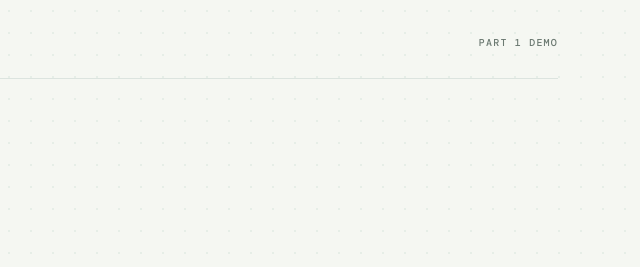
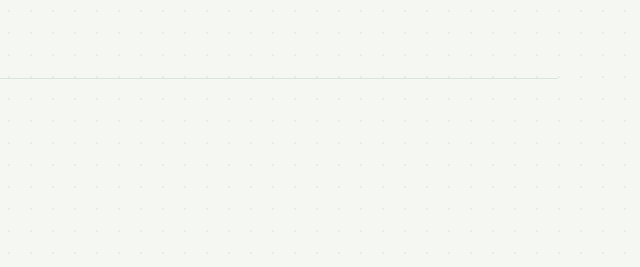
Before and after one commit to ankitsingh1421/Assignment-Task-of-ACDYON-TECHNOLOGIES, a website: page public/index.html in a window 1280 px wide. Shown: the top 267 px of the page, 640-1280 px from the left. Drawn offline with nearby package versions, Linux system fonts and the light colour scheme; no server answers.

Commit message:
add new files

```diff
--- a/public/index.html
+++ b/public/index.html
@@ -14,7 +14,6 @@
           <span class="brand-mark">AI</span>
           <span>acdyon <em>/</em> ingest</span>
         </a>
-        <span class="part-label">PART 1 DEMO</span>
       </header>
 
       <section class="intro" aria-labelledby="page-title">
```
